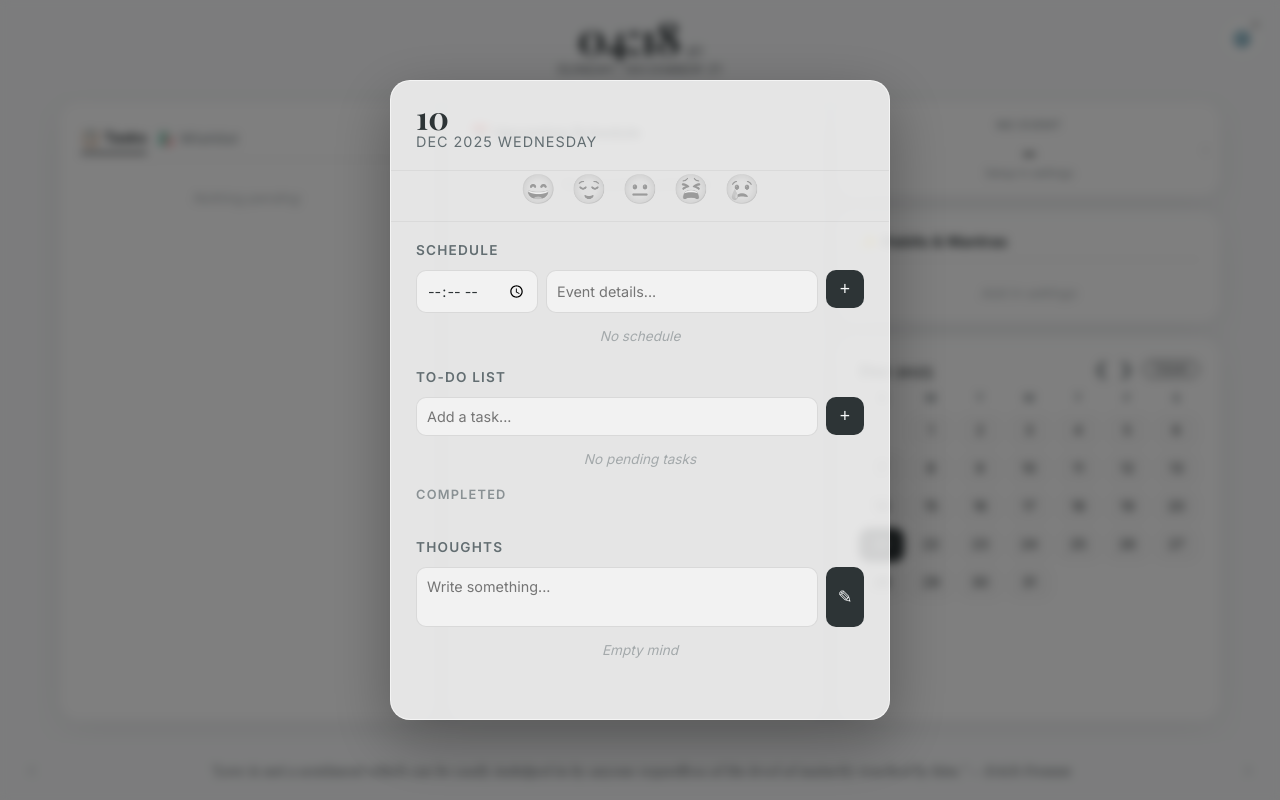
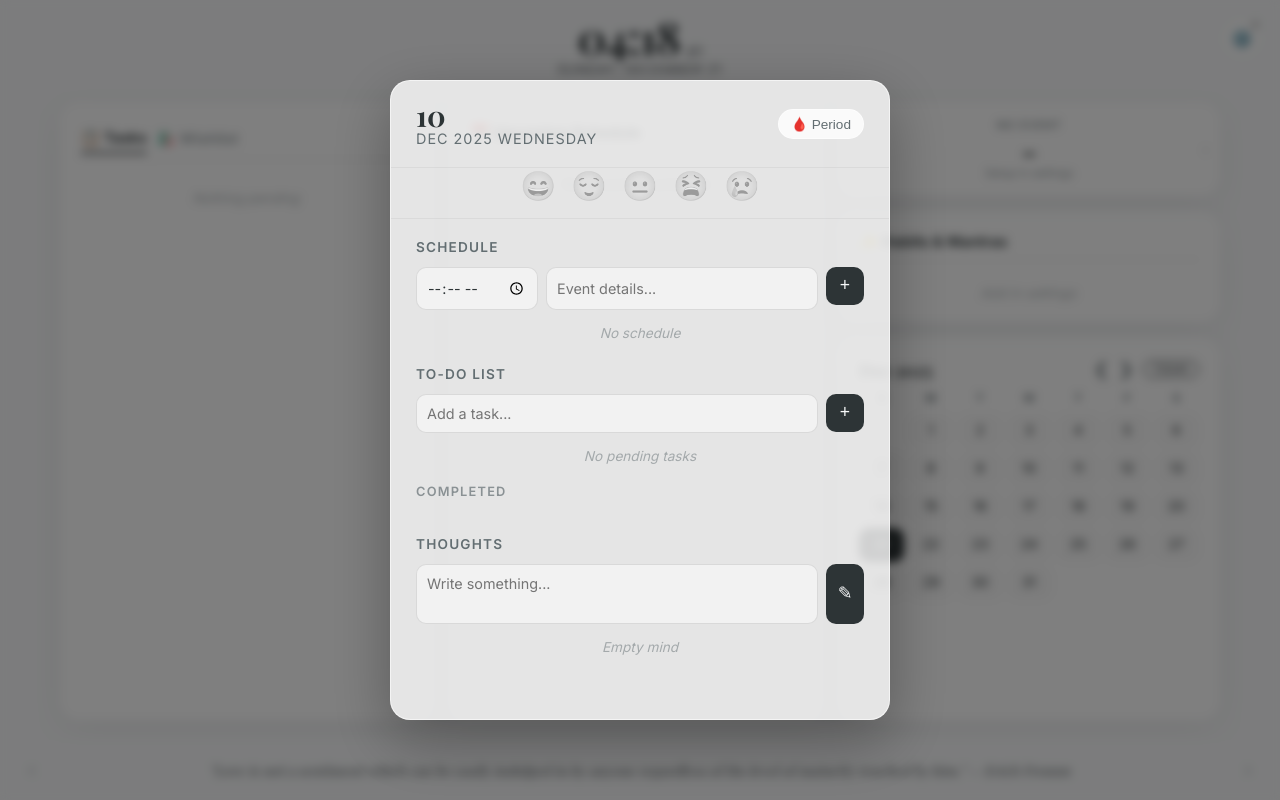
Before and after one commit to lilyjane111/-, a plain HTML site: page index.html in a window 1280 px wide. Both pictures are taken after a click on the element "10". Drawn offline with nearby package versions, Linux system fonts and the light colour scheme; a web font is replaced by a local one.

Commit message:
Update index.html
增加记录经期功能

```diff
--- a/index.html
+++ b/index.html
@@ -7,8 +7,8 @@
     <meta name="apple-mobile-web-app-status-bar-style" content="black-translucent">
     <title>My Time</title>
 
-    <link rel="apple-touch-icon" href="https://cdn-icons-png.flaticon.com/512/7507/7507841.png?v=9">
-    <link rel="icon" href="https://cdn-icons-png.flaticon.com/512/7507/7507841.png?v=9">
+    <link rel="apple-touch-icon" href="https://cdn-icons-png.flaticon.com/512/7507/7507841.png?v=10">
+    <link rel="icon" href="https://cdn-icons-png.flaticon.com/512/7507/7507841.png?v=10">
 
     <link href="https://fonts.googleapis.com/css2?family=Cinzel:wght@400;700&family=Inter:wght@300;400;600&family=Playfair+Display:ital,wght@0,400;0,700;1,400&display=swap" rel="stylesheet">
 
@@ -85,6 +85,8 @@
         .date-cell span { font-size: 0.85rem; font-weight: 500; line-height: 1; }
         .dots-container { display: flex; gap: 2px; margin-top: 2px; } .dot { width: 3px; height: 3px; border-radius: 50%; } .dot-task { background: var(--danger); } .dot-done { background: var(--success); }
         .mood-corner { position: absolute; top: 3px; right: 3px; width: 5px; height: 5px; border-radius: 50%; }
+        /* NEW: Period Highlight Style */
+        .date-cell.period { background: rgba(255, 118, 117, 0.25) !important; border: 1px solid rgba(255, 118, 117, 0.3); color: var(--danger); }
 
         /* --- Widgets & Tabs --- */
         .tab-header { display: flex; gap: 10px; margin-bottom: 15px; border-bottom: 1px solid rgba(0,0,0,0.05); padding-bottom: 5px; }
@@ -113,21 +115,20 @@
         .habit-icon { color: var(--accent); opacity: 0.6; font-size: 0.8rem; }
         .shop-price { font-family: monospace; font-weight: bold; color: var(--accent); background: rgba(0,0,0,0.04); padding: 2px 6px; border-radius: 4px; font-size: 0.75rem; margin-left: 8px;}
 
-        /* --- Footer Quote (FIXED) --- */
+        /* --- Footer Quote --- */
         .footer-quote-container { padding: 15px 20px; flex-shrink: 0; display: flex; align-items: center; justify-content: center; gap: 15px; }
-        /* Removed max-width and white-space:nowrap to allow full text display */
         .footer-quote { text-align: center; font-family: var(--font-serif); font-style: italic; font-size: 0.9rem; color: var(--text-primary); opacity: 0.8; flex: 1; word-break: break-word; }
         .quote-btn { background: none; border: none; font-size: 1.4rem; color: var(--text-sub); cursor: pointer; opacity: 0.4; padding: 2px 8px; }
         .quote-btn:hover { opacity: 1; color: var(--accent); }
 
-        /* --- Modals (Unchanged) --- */
+        /* --- Modals --- */
         .modal-overlay { position: fixed; inset: 0; background: rgba(0,0,0,0.5); backdrop-filter: blur(5px); z-index: 1000; opacity: 0; pointer-events: none; transition: opacity 0.2s; display: flex; justify-content: center; align-items: center; }
         .modal-overlay.active { opacity: 1; pointer-events: auto; }
         .modal-card { background: var(--glass); border: 1px solid var(--glass-border); width: 90%; max-width: 500px; height: 80vh; border-radius: var(--radius); box-shadow: 0 20px 60px rgba(0,0,0,0.3); display: flex; flex-direction: column; transform: translateY(20px); transition: transform 0.2s cubic-bezier(0.2, 0.8, 0.2, 1); }
         .modal-overlay.active .modal-card { transform: translateY(0); }
         @media (max-width: 600px) { .modal-overlay { align-items: flex-end; } .modal-card { width: 100%; height: 90vh; border-radius: 24px 24px 0 0; transform: translateY(100%); } }
-        .modal-header { padding: 20px 25px; display: flex; justify-content: space-between; align-items: flex-end; border-bottom: 1px solid rgba(0,0,0,0.05); }
-        .modal-date { font-family: var(--font-serif); font-size: 2rem; line-height: 1; font-weight: 700; color: var(--accent); }
+        .modal-header { padding: 20px 25px; display: flex; justify-content: space-between; align-items: center; border-bottom: 1px solid rgba(0,0,0,0.05); }
+        .modal-date { font-family: var(--font-serif); font-size: 1.8rem; line-height: 1; font-weight: 700; color: var(--accent); }
         .modal-sub { font-size: 0.9rem; color: var(--text-sub); text-transform: uppercase; letter-spacing: 1px; }
         .modal-body { flex: 1; overflow-y: auto; padding: 20px 25px; display: flex; flex-direction: column; gap: 25px; }
         .section-header { font-size: 0.85rem; font-weight: 700; text-transform: uppercase; letter-spacing: 1.2px; color: var(--text-sub); margin-bottom: 12px; display: flex; justify-content: space-between; align-items: center; }
@@ -161,6 +162,10 @@
         ::-webkit-scrollbar { width: 4px; } ::-webkit-scrollbar-thumb { background: rgba(0,0,0,0.1); border-radius: 10px; }
         .edit-input { flex: 1; border: 1px solid var(--accent); background: rgba(255,255,255,0.8); padding: 6px 10px; border-radius: 8px; font-family: inherit; font-size: 0.9rem; color: var(--text-main); margin-right: 8px; }
         .edit-actions { display: flex; gap: 4px; } .btn-save { color: var(--success); } .btn-cancel { color: var(--danger); }
+
+        /* NEW: Period Toggle Button Style */
+        .period-btn { padding: 6px 12px; border-radius: 20px; border: 1px solid var(--glass-border); background: var(--glass); cursor: pointer; font-size: 0.85rem; display: flex; align-items: center; gap: 5px; transition: 0.2s; color: var(--text-sub); }
+        .period-btn.active { background: var(--danger); color: white; border-color: var(--danger); }
     </style>
 </head>
 <body class="theme-white">
@@ -232,7 +237,10 @@
 
     <div class="modal-overlay" id="modal-day">
         <div class="modal-card" onclick="event.stopPropagation()">
-            <div class="modal-header"><div><div class="modal-date" id="modal-day-num"></div><div class="modal-sub" id="modal-day-meta"></div></div></div>
+            <div class="modal-header">
+                <div><div class="modal-date" id="modal-day-num"></div><div class="modal-sub" id="modal-day-meta"></div></div>
+                <button class="period-btn" id="period-toggle-btn" onclick="togglePeriod()">🩸 Period</button>
+            </div>
             <div class="mood-grid"><div class="mood-emoji" data-m="happy" onclick="setMood('happy')">😄</div><div class="mood-emoji" data-m="calm" onclick="setMood('calm')">😌</div><div class="mood-emoji" data-m="normal" onclick="setMood('normal')">😐</div><div class="mood-emoji" data-m="tired" onclick="setMood('tired')">😫</div><div class="mood-emoji" data-m="sad" onclick="setMood('sad')">😢</div></div>
             <div class="modal-body">
                 <div><div class="section-header">Schedule</div><div class="input-row"><input type="time" class="std-input" id="in-sche-time" style="flex:0.4"><input type="text" class="std-input" id="in-sche-text" placeholder="Event details..."><button class="action-btn" onclick="addSche()">+</button></div><div id="list-sche"></div></div>
@@ -260,15 +268,16 @@
         import { getFirestore, doc, onSnapshot, setDoc } from "https://www.gstatic.com/firebasejs/10.7.1/firebase-firestore.js";
 
         let db=null, syncId=localStorage.getItem('cal_sync_id')||'', data=JSON.parse(localStorage.getItem('cal_data_v5')||'{}'), config=JSON.parse(localStorage.getItem('cal_conf_v5')||'{"theme":"white","countdowns":[],"habits":[],"shopping":[]}'), curDate=new Date(), selKey=null, cdIdx=0, quoteIdx=0, unsubscribe=null;
-        let editingItem = { type: null, id: null }; let activeTab = 'tasks'; // V6.3 New Tab State
+        let editingItem = { type: null, id: null }; let activeTab = 'tasks';
         const quotes=["Love is not a sentiment which can be easily indulged in by anyone regardless of the level of maturity reached by him.","Creativity requires the courage to let go of certainties.","The paradox of love is that two beings become one and yet remain two.","Man's main task in life is to give birth to himself.","To spare oneself from grief at all cost can be achieved only at the price of total detachment.","The ability to be puzzled is the premise of all creation.","Not he who has much is rich, but he who gives much."];
-        const $=id=>document.getElementById(id); const getDayData=k=>({schedules:[],todos:[],dones:[],thoughts:[],mood:null,...data[k]}); const saveDayData=(k,d)=>{data[k]=d;persist();if(selKey===k)renderDayModal(k);renderCal();renderWidgets();};
+        // Updated getDayData to include isPeriod
+        const $=id=>document.getElementById(id); const getDayData=k=>({schedules:[],todos:[],dones:[],thoughts:[],mood:null,isPeriod:false,...data[k]}); const saveDayData=(k,d)=>{data[k]=d;persist();if(selKey===k)renderDayModal(k);renderCal();renderWidgets();};
         function persist(){localStorage.setItem('cal_data_v5',JSON.stringify(data));if(db&&syncId)setDoc(doc(db,'calendars',syncId),{d:JSON.stringify(data),t:Date.now()}).catch(e=>status(false,'Upload Failed'));}
         function persistConfig(){localStorage.setItem('cal_conf_v5',JSON.stringify(config));renderWidgets();renderSettingsLists();}
         function connectCloud(raw){status(false,'Connecting...');try{let clean=raw.replace(/const\s+\w+\s*=\s*/,'').replace(/;$/,'');const obj=new Function('return '+clean)();const app=initializeApp(obj);db=getFirestore(app);if(unsubscribe)unsubscribe();unsubscribe=onSnapshot(doc(db,'calendars',syncId),snap=>{if(snap.exists()){data=JSON.parse(snap.data().d);localStorage.setItem('cal_data_v5',JSON.stringify(data));renderCal();renderWidgets();if(selKey)renderDayModal(selKey);status(true,'Synced');}else{persist();status(true,'Initialized');}},err=>{console.error(err);status(false,'Error');});}catch(e){console.error(e);status(false,'Config Error');}}
         function status(o,m){const d=$('sync-dot'),t=$('sync-status-display');if(d)d.className=`sync-dot ${o?'online':''}`;if(t){t.innerText=m||(o?'Online':'Offline');t.style.color=o?'var(--success)':'var(--danger)';}}
 
-        // --- V6 Compact Calendar Render ---
+        // --- V6 Compact Calendar Render (Updated for Period) ---
         window.renderCal=()=>{
             const y=curDate.getFullYear(),m=curDate.getMonth(); $('cal-title').innerText=new Date(y,m).toLocaleDateString('en-US',{month:'short',year:'numeric'});
             const grid=$('cal-grid'); grid.innerHTML=''; ['S','M','T','W','T','F','S'].forEach(d=>grid.innerHTML+=`<div class="day-label">${d}</div>`);
@@ -276,7 +285,8 @@
             const todayStr=new Date().toDateString();
             for(let i=1;i<=new Date(y,m+1,0).getDate();i++){
                 const date=new Date(y,m,i), key=`${y}-${m+1}-${i}`, d=data[key]||{}, el=document.createElement('div');
-                el.className=`date-cell ${date.toDateString()===todayStr?'today':''}`;
+                // Add period class if active
+                el.className=`date-cell ${date.toDateString()===todayStr?'today':''} ${d.isPeriod?'period':''}`;
                 let html=`<span>${i}</span>`; if(d.mood)html+=`<div class="mood-corner" style="background:var(--mood-${d.mood})"></div>`;
                 const tc=(d.todos?.length||0)+(d.schedules?.length||0), dc=d.dones?.length||0;
                 if(tc+dc>0)html+=`<div class="dots-container">${tc?`<div class="dot dot-task"></div>`:''}${dc?`<div class="dot dot-done"></div>`:''}</div>`;
@@ -295,8 +305,6 @@
             const cds=config.countdowns||[], elT=$('cd-title'), elD=$('cd-days'), elSub=$('cd-date-text');
             if(!cds.length){elT.innerText='NO EVENT';elD.innerText='-';elSub.innerText='Setup in settings';}else{if(cdIdx>=cds.length)cdIdx=0;const cd=cds[cdIdx], diff=Math.ceil((new Date(cd.date)-new Date().setHours(0,0,0,0))/(86400000));elT.innerText=cd.name;elD.innerHTML=diff>0?diff:(diff===0?'NOW':Math.abs(diff));elD.innerHTML+='<span>DAYS</span>';elSub.innerText=`${cd.date} (${cdIdx+1}/${cds.length})`;}
             $('overview-habits').innerHTML=(config.habits||[]).map(h=>`<div class="habit-item"><span class="habit-icon">✦</span> ${h}</div>`).join('')||'<div class="empty-state">Add in settings</div>';
-
-            // V6.3 Shopping List Render
             $('overview-shopping').innerHTML=(config.shopping||[]).map(s=>`<div class="overview-item" style="cursor:default"><div style="flex:1">🛍️ ${s.name}</div>${s.price?`<div class="shop-price">${s.price}</div>`:''}</div>`).join('')||'<div class="empty-state">Wishlist empty</div>';
 
             let tasks=[], sches=[]; const today=new Date(); today.setHours(0,0,0,0);
@@ -315,6 +323,8 @@
         window.openDay=(k,d)=>{selKey=k;$('modal-day-num').innerText=d.getDate();$('modal-day-meta').innerText=d.toLocaleDateString('en-US',{month:'short',year:'numeric',weekday:'long'});renderDayModal(k);$('modal-day').classList.add('active');};
         function renderDayModal(k){
             const d=getDayData(k);document.querySelectorAll('.mood-emoji').forEach(e=>{e.className=`mood-emoji ${e.dataset.m===d.mood?'active':''}`;});
+            // Update Period Button State
+            $('period-toggle-btn').className = d.isPeriod ? 'period-btn active' : 'period-btn';
             const sList=d.schedules.sort((a,b)=>(a.time||'').localeCompare(b.time||''));
             $('list-sche').innerHTML=sList.map((s,i)=>{if(editingItem.type==='sche' && editingItem.id===i) {return `<div class="list-item" style="background:var(--glass)"><input type="time" id="edit-time-${i}" value="${s.time}" style="margin-right:5px;border:1px solid var(--accent);border-radius:5px;padding:2px;"><input type="text" id="edit-text-${i}" class="edit-input" value="${s.text}" onkeydown="e=>e.key==='Enter'&&saveEdit('sche',${i})"><div class="edit-actions"><button class="btn-icon btn-save" onclick="saveEdit('sche',${i})">✔</button><button class="btn-icon btn-cancel" onclick="cancelEdit()">✖</button></div></div>`;}return `<div class="list-item"><div class="item-text"><span class="schedule-time">${s.time||'TBD'}</span> ${s.text}</div><div class="item-actions"><button class="btn-icon" onclick="editItem('sche',${i})">✎</button><button class="btn-icon btn-delete" onclick="delItem('sche',${i})">×</button></div></div>`;}).join('')||'<div class="empty-state">No schedule</div>';
             $('list-todo').innerHTML=d.todos.map((t,i)=>{if(editingItem.type==='todo' && editingItem.id===i) {return `<div class="list-item" style="background:var(--glass)"><input type="text" id="edit-todo-${i}" class="edit-input" value="${t}" onkeydown="e=>e.key==='Enter'&&saveEdit('todo',${i})"><div class="edit-actions"><button class="btn-icon btn-save" onclick="saveEdit('todo',${i})">✔</button><button class="btn-icon btn-cancel" onclick="cancelEdit()">✖</button></div></div>`;}return `<div class="list-item"><div class="item-text">◻ ${t}</div><div class="item-actions"><button class="btn-icon" onclick="finTask(${i})">✓</button><button class="btn-icon" onclick="editItem('todo',${i})">✎</button><button class="btn-icon btn-delete" onclick="delItem('todo',${i})">×</button></div></div>`;}).join('')||'<div class="empty-state">No pending tasks</div>';
@@ -323,7 +333,10 @@
         }
 
         // CRUD
-        window.setMood=m=>{const d=getDayData(selKey);d.mood=(d.mood===m)?null:m;saveDayData(selKey,d);};window.addSche=()=>{const t=$('in-sche-time').value,x=$('in-sche-text').value.trim();if(x){const d=getDayData(selKey);d.schedules.push({time:t,text:x});saveDayData(selKey,d);$('in-sche-text').value='';}};window.addTodo=()=>{const x=$('in-todo').value.trim();if(x){const d=getDayData(selKey);d.todos.push(x);saveDayData(selKey,d);$('in-todo').value='';}};window.addThought=()=>{const x=$('in-thought').value.trim();if(x){const d=getDayData(selKey);const now=new Date();const timeStr=now.toLocaleString('en-US',{year:'numeric',month:'2-digit',day:'2-digit',hour:'2-digit',minute:'2-digit',hour12:false});d.thoughts.push({id:Date.now(),text:x,time:timeStr});saveDayData(selKey,d);$('in-thought').value='';}};window.delItem=(type,id)=>{if(!confirm("Delete?"))return;const d=getDayData(selKey);if(type==='sche')d.schedules.splice(id,1);if(type==='todo')d.todos.splice(id,1);if(type==='done')d.dones.splice(id,1);if(type==='thought')d.thoughts=d.thoughts.filter(t=>t.id!==id);saveDayData(selKey,d);};
+        window.setMood=m=>{const d=getDayData(selKey);d.mood=(d.mood===m)?null:m;saveDayData(selKey,d);};
+        // NEW: Period Toggle Function
+        window.togglePeriod=()=>{const d=getDayData(selKey);d.isPeriod=!d.isPeriod;saveDayData(selKey,d);};
+        window.addSche=()=>{const t=$('in-sche-time').value,x=$('in-sche-text').value.trim();if(x){const d=getDayData(selKey);d.schedules.push({time:t,text:x});saveDayData(selKey,d);$('in-sche-text').value='';}};window.addTodo=()=>{const x=$('in-todo').value.trim();if(x){const d=getDayData(selKey);d.todos.push(x);saveDayData(selKey,d);$('in-todo').value='';}};window.addThought=()=>{const x=$('in-thought').value.trim();if(x){const d=getDayData(selKey);const now=new Date();const timeStr=now.toLocaleString('en-US',{year:'numeric',month:'2-digit',day:'2-digit',hour:'2-digit',minute:'2-digit',hour12:false});d.thoughts.push({id:Date.now(),text:x,time:timeStr});saveDayData(selKey,d);$('in-thought').value='';}};window.delItem=(type,id)=>{if(!confirm("Delete?"))return;const d=getDayData(selKey);if(type==='sche')d.schedules.splice(id,1);if(type==='todo')d.todos.splice(id,1);if(type==='done')d.dones.splice(id,1);if(type==='thought')d.thoughts=d.thoughts.filter(t=>t.id!==id);saveDayData(selKey,d);};
         window.editItem=(type,id)=>{editingItem={type,id};renderDayModal(selKey);};window.cancelEdit=()=>{editingItem={type:null,id:null};renderDayModal(selKey);};
         window.saveEdit=(type,id)=>{const d=getDayData(selKey);if(type==='sche'){const t=$(`edit-time-${id}`).value, x=$(`edit-text-${id}`).value.trim();if(x)d.schedules[id]={time:t,text:x};}if(type==='todo'){const x=$(`edit-todo-${id}`).value.trim();if(x)d.todos[id]=x;}if(type==='thought'){const x=$(`edit-thought-${id}`).value.trim();if(x)d.thoughts.find(t=>t.id===id).text=x;}editingItem={type:null,id:null}; saveDayData(selKey,d);};
         window.finTask=i=>{const d=getDayData(selKey);d.dones.unshift(d.todos.splice(i,1)[0]);saveDayData(selKey,d);};window.undoTask=i=>{const d=getDayData(selKey);d.todos.push(d.dones.splice(i,1)[0]);saveDayData(selKey,d);};
@@ -331,11 +344,9 @@
         window.renderSettingsLists=()=>{
             $('set-cd-list').innerHTML=(config.countdowns||[]).map((c,i)=>`<div class="list-item"><span style="font-size:0.8rem">${c.name} (${c.date})</span><button class="btn-icon btn-delete" onclick="delCd(${i})">×</button></div>`).join('');
             $('set-habit-list').innerHTML=(config.habits||[]).map((h,i)=>`<div class="list-item"><span style="font-size:0.9rem">✦ ${h}</span><button class="btn-icon btn-delete" onclick="delHabit(${i})">×</button></div>`).join('');
-            // V6.3 Shopping List Render
             $('set-shop-list').innerHTML=(config.shopping||[]).map((s,i)=>`<div class="list-item"><span style="font-size:0.9rem">🛍️ ${s.name} ${s.price?`(${s.price})`:''}</span><button class="btn-icon btn-delete" onclick="delShopItem(${i})">×</button></div>`).join('');
         };
         window.addCd=()=>{const n=$('new-cd-name').value,d=$('new-cd-date').value;if(n&&d){config.countdowns.push({name:n,date:d});persistConfig();$('new-cd-name').value='';}};window.delCd=i=>{config.countdowns.splice(i,1);persistConfig();};window.addHabit=()=>{const t=$('new-habit-text').value.trim();if(t){config.habits=config.habits||[];config.habits.push(t);persistConfig();$('new-habit-text').value='';}};window.delHabit=i=>{config.habits.splice(i,1);persistConfig();};
-        // V6.3 Shopping CRUD
         window.addShopItem=()=>{const n=$('new-shop-name').value.trim(),p=$('new-shop-price').value.trim();if(n){config.shopping=config.shopping||[];config.shopping.push({name:n,price:p});persistConfig();$('new-shop-name').value='';$('new-shop-price').value='';}};window.delShopItem=i=>{config.shopping.splice(i,1);persistConfig();};
         function updateClock(){const n=new Date();$('clock-time').innerText=n.toLocaleTimeString('en-GB',{hour:'2-digit',minute:'2-digit'});$('clock-sec').innerText=String(n.getSeconds()).padStart(2,'0');$('clock-date').innerText=n.toLocaleDateString('en-US',{weekday:'long',month:'long',day:'numeric'});}window.renderQuote=()=>{if(quoteIdx<0)quoteIdx=quotes.length-1;if(quoteIdx>=quotes.length)quoteIdx=0;$('quote-area').innerText=`"${quotes[quoteIdx]}" — Erich Fromm`;};window.changeQuote=(dir)=>{quoteIdx+=dir;renderQuote();};
         async function init(){applyTheme();updateClock();setInterval(updateClock,1000);renderQuote();renderCal();renderWidgets();const fbRaw=localStorage.getItem('cal_fb_raw');if(fbRaw&&syncId)connectCloud(fbRaw);document.getElementById('modal-day').addEventListener('click',e=>{if(e.target.id==='modal-day')closeModal('modal-day');});document.getElementById('modal-settings').addEventListener('click',e=>{if(e.target.id==='modal-settings')closeModal('modal-settings');});
```
